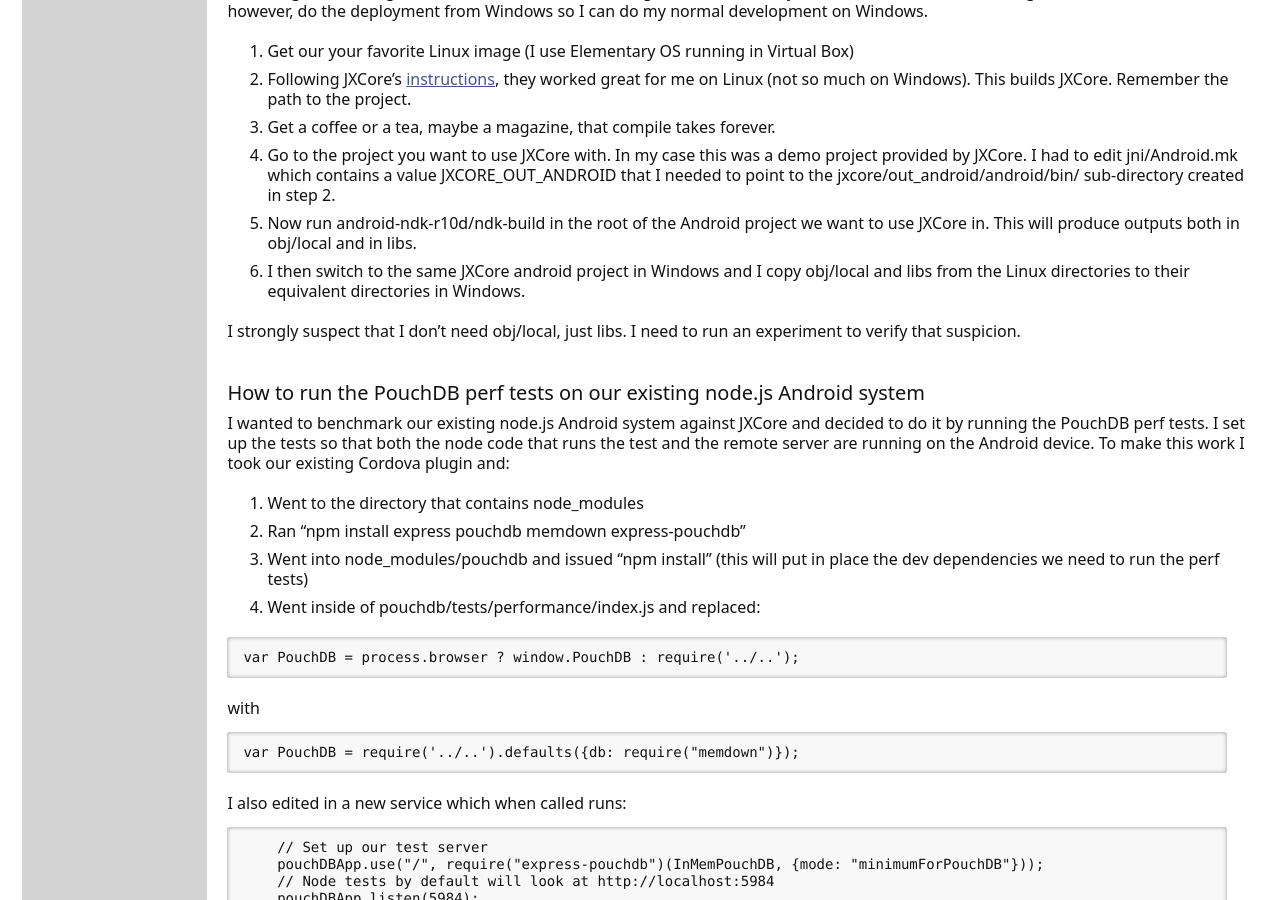
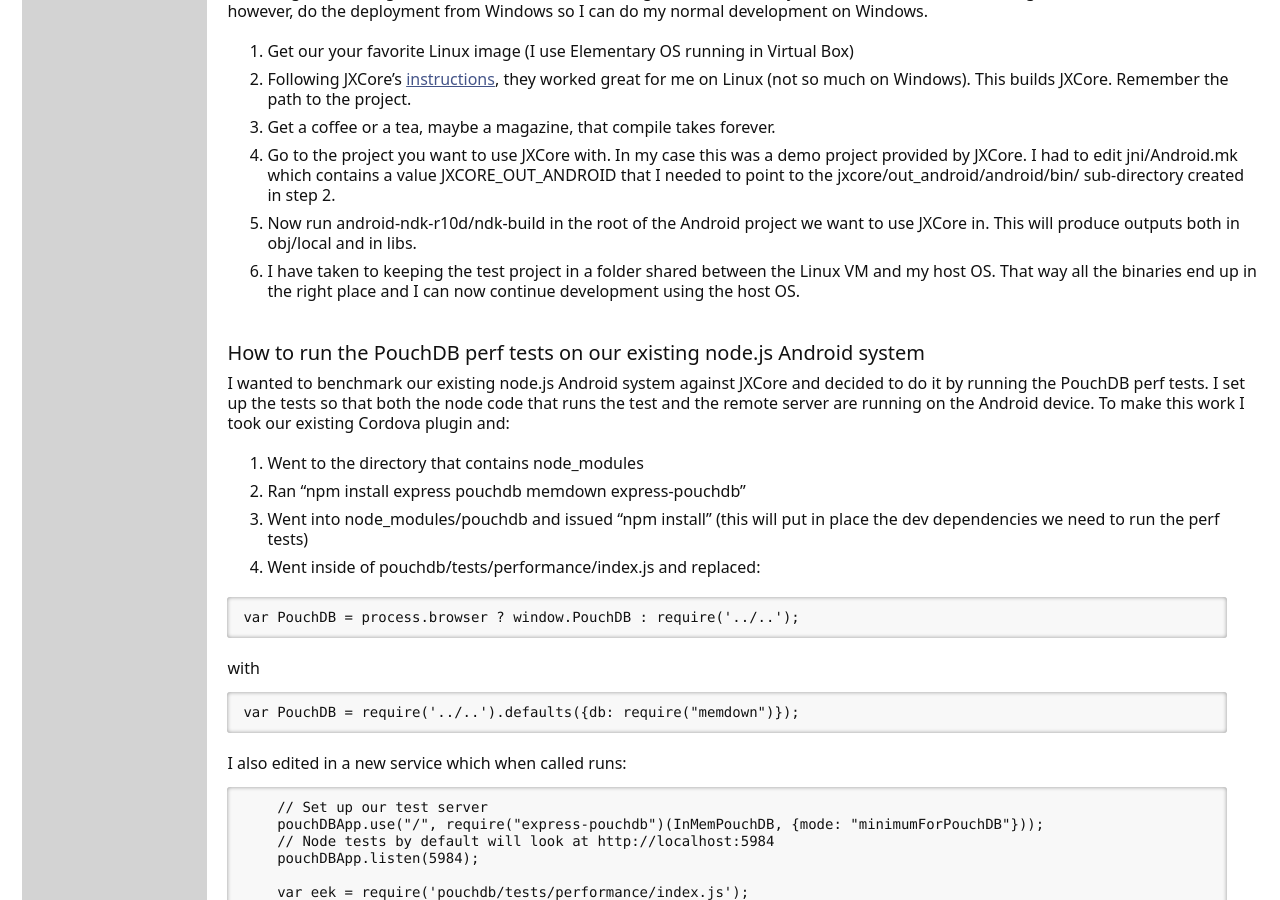
Before and after one commit to thaliproject/thali, a Jekyll site: the page built from DeveloperHandbook.md, in a window 1280 px wide and 900 px high, scrolled down 3488 px. Built offline with Jekyll 4.4.1, drawn with Linux system fonts in a browser that asks for light colours; Markdown is read by kramdown in place of the engine named in the settings.

Commit message:
Update DeveloperHandbook.md

```diff
--- a/DeveloperHandbook.md
+++ b/DeveloperHandbook.md
@@ -106,9 +106,7 @@
 3. Get a coffee or a tea, maybe a magazine, that compile takes forever.
 4. Go to the project you want to use JXCore with. In my case this was a demo project provided by JXCore. I had to edit jni/Android.mk which contains a value JXCORE_OUT_ANDROID that I needed to point to the jxcore/out_android/android/bin/ sub-directory created in step 2.
 5. Now run android-ndk-r10d/ndk-build in the root of the Android project we want to use JXCore in. This will produce outputs both in obj/local and in libs.
-6. I then switch to the same JXCore android project in Windows and I copy obj/local and libs from the Linux directories to their equivalent directories in Windows.
-
-I strongly suspect that I don't need obj/local, just libs. I need to run an experiment to verify that suspicion.
+6. I have taken to keeping the test project in a folder shared between the Linux VM and my host OS. That way all the binaries end up in the right place and I can now continue development using the host OS.
 
 ## How to run the PouchDB perf tests on our existing node.js Android system
 I wanted to benchmark our existing node.js Android system against JXCore and decided to do it by running the PouchDB perf tests. I set up the tests so that both the node code that runs the test and the remote server are running on the Android device. To make this work I took our existing Cordova plugin and:
```
